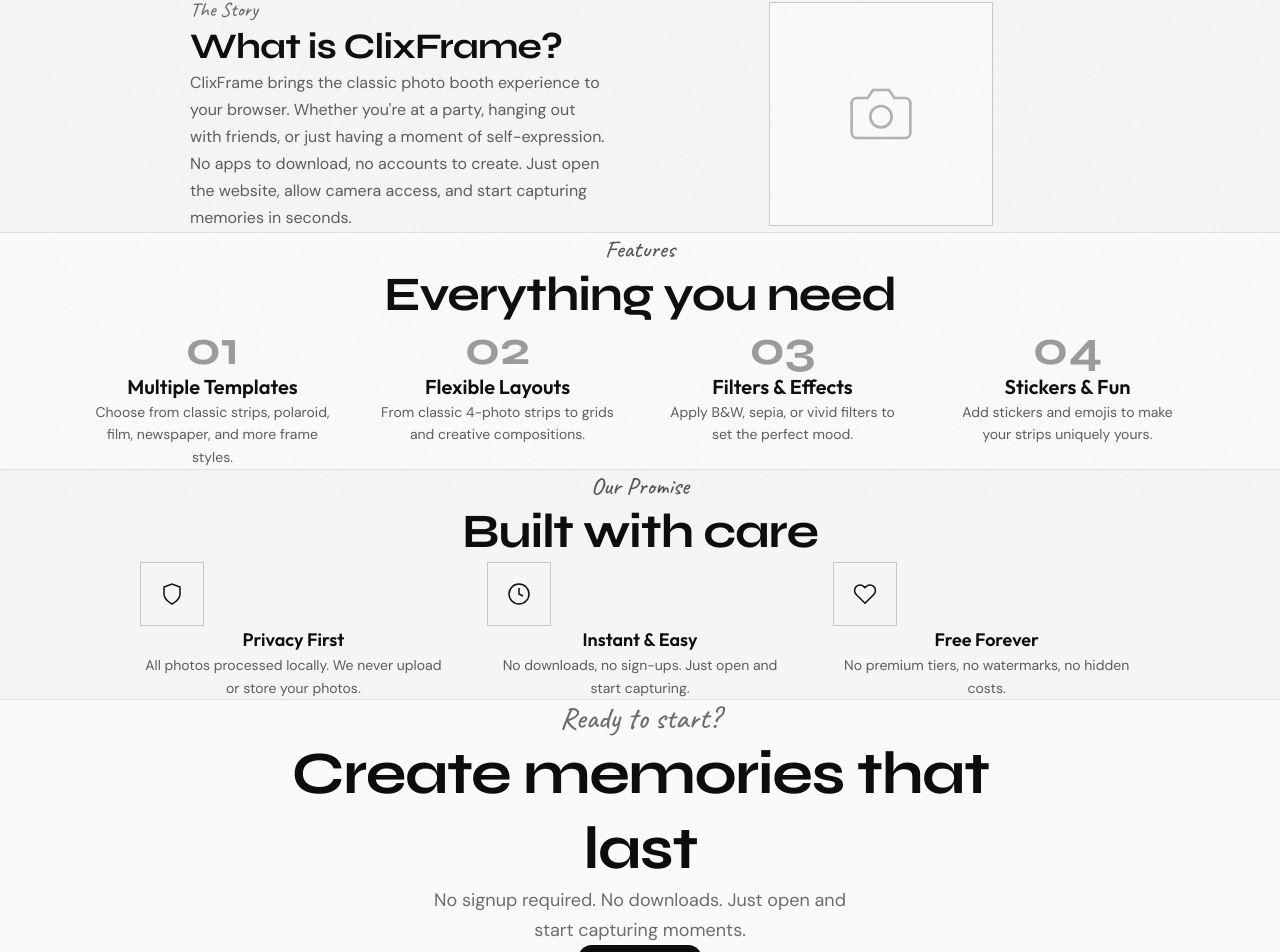
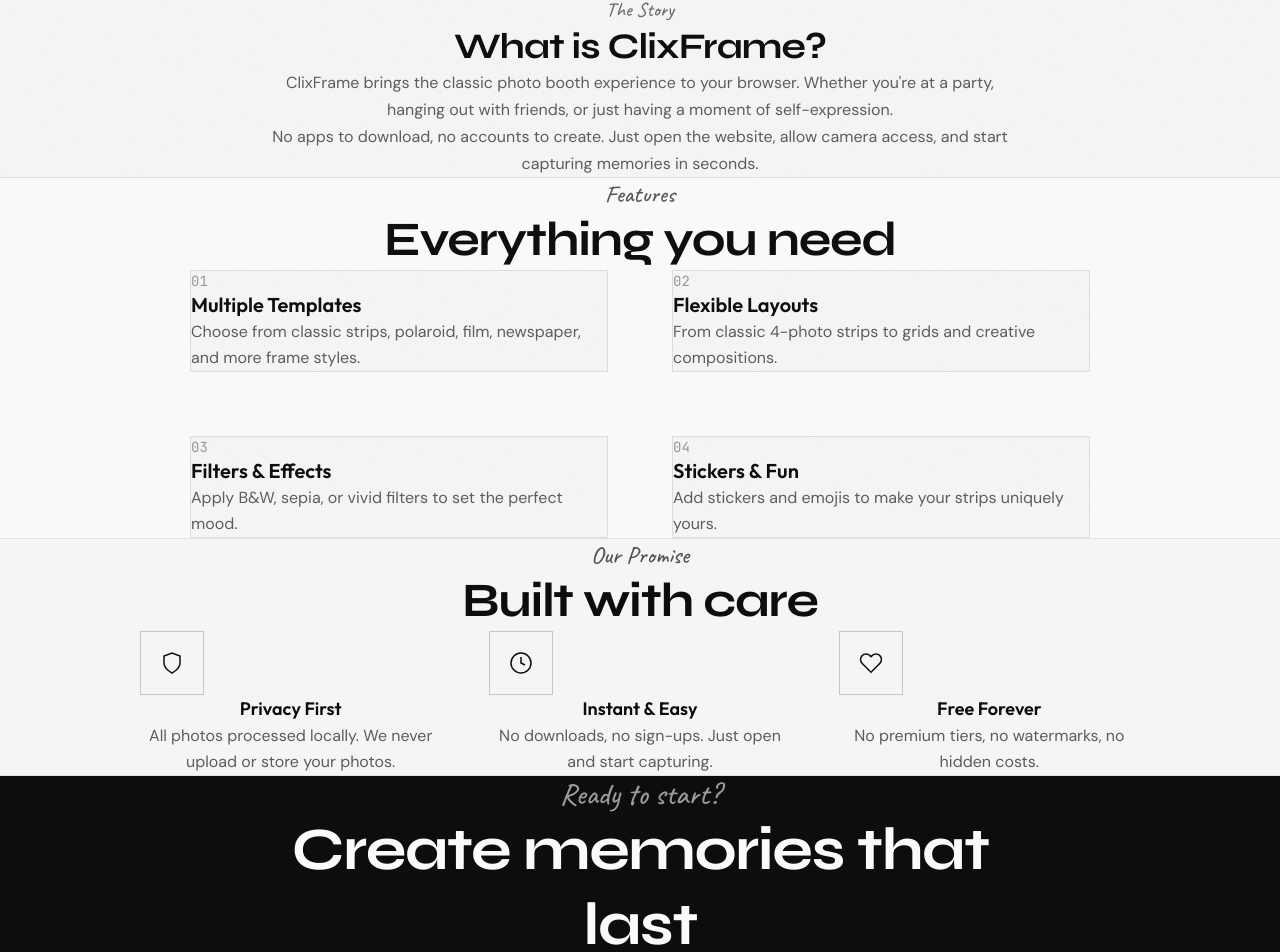
Before and after one commit to AmulyaSKumar/ClixFrame-VirtualPhotoBooth, a React (Vite) app: page /about in a window 1280 px wide. Shown: the part 284-1236 px from the top of the page. Built offline with nearby package versions, Linux system fonts and the light colour scheme.

Commit message:
Fix About, Privacy, Contact pages: remove placeholders, improve spacing, consistent buttons, FAQ dividers

```diff
--- a/src/components/pages/AboutPage.jsx
+++ b/src/components/pages/AboutPage.jsx
@@ -28,30 +28,20 @@
       </div>
 
       {/* What is ClixFrame Section */}
-      <section className="py-16 sm:py-24 md:py-32 bg-paper flex justify-center">
-        <div className="px-5 sm:px-8 lg:px-12" style={{ width: '100%', maxWidth: '900px' }}>
-          <div className="grid md:grid-cols-2 gap-10 md:gap-16 items-center">
-            <div>
+      <section className="py-20 sm:py-28 md:py-36 bg-paper flex justify-center">
+        <div className="px-5 sm:px-8 lg:px-12" style={{ width: '100%', maxWidth: '750px' }}>
+          <div className="text-center">
             <p className="font-accent text-lg sm:text-xl text-ink/60 mb-3">The Story</p>
-              <h2 className="font-hero text-2xl sm:text-3xl md:text-4xl text-ink font-bold leading-tight tracking-tight mb-6">
+            <h2 className="font-hero text-2xl sm:text-3xl md:text-4xl text-ink font-bold leading-tight tracking-tight mb-8">
               What is ClixFrame?
             </h2>
-              <div className="space-y-4 font-body text-mid text-sm sm:text-base leading-relaxed">
+            <div className="space-y-5 font-body text-mid text-base sm:text-lg leading-relaxed">
               <p>
                 ClixFrame brings the classic photo booth experience to your browser. Whether you're at a party, hanging out with friends, or just having a moment of self-expression.
               </p>
               <p>
                 No apps to download, no accounts to create. Just open the website, allow camera access, and start capturing memories in seconds.
               </p>
-              </div>
-            </div>
-            <div className="relative flex justify-center">
-              <div className="w-40 h-40 sm:w-48 sm:h-48 md:w-56 md:h-56 border border-ink/20 bg-bg flex items-center justify-center">
-                <svg width="64" height="64" viewBox="0 0 24 24" fill="none" stroke="currentColor" strokeWidth="1" className="text-ink/30">
-                  <path d="M23 19a2 2 0 0 1-2 2H3a2 2 0 0 1-2-2V8a2 2 0 0 1 2-2h4l2-3h6l2 3h4a2 2 0 0 1 2 2z" />
-                  <circle cx="12" cy="13" r="4" />
-                </svg>
-              </div>
             </div>
           </div>
         </div>
@@ -61,62 +51,54 @@
       <div className="h-px w-full bg-ink/10" />
 
       {/* Features Section */}
-      <section className="py-16 sm:py-24 md:py-32 bg-bg flex justify-center">
-        <div className="px-5 sm:px-8 lg:px-12" style={{ width: '100%', maxWidth: '1100px' }}>
+      <section className="py-20 sm:py-28 md:py-36 bg-bg flex justify-center">
+        <div className="px-5 sm:px-8 lg:px-12" style={{ width: '100%', maxWidth: '900px' }}>
           {/* Section Header */}
-          <div className="text-center mb-12 sm:mb-16 md:mb-20">
+          <div className="text-center mb-12 sm:mb-16">
             <p className="font-accent text-xl sm:text-2xl text-ink/70 mb-4">Features</p>
             <h2 className="font-hero text-2xl sm:text-3xl md:text-4xl lg:text-5xl text-ink font-bold leading-tight tracking-tight">
               Everything you need
             </h2>
           </div>
 
-          {/* Numbered Features */}
-          <div className="grid grid-cols-1 sm:grid-cols-2 lg:grid-cols-4 gap-8 sm:gap-10 text-center">
-            <div className="p-4 sm:p-6">
-              <span className="font-hero text-4xl sm:text-5xl font-bold text-ink/40 block">
-                01
-              </span>
-              <h3 className="font-subheading text-lg sm:text-xl text-ink font-semibold mt-4 mb-3">
+          {/* 2x2 Feature Grid */}
+          <div className="grid grid-cols-1 sm:grid-cols-2 gap-8 sm:gap-12 md:gap-16">
+            <div className="p-6 sm:p-8 bg-paper border border-ink/10">
+              <span className="font-typewriter text-sm text-ink/40 block mb-3">01</span>
+              <h3 className="font-subheading text-lg sm:text-xl text-ink font-semibold mb-3">
                 Multiple Templates
               </h3>
-              <p className="font-body text-mid text-sm leading-relaxed" style={{ maxWidth: '240px', margin: '0 auto' }}>
+              <p className="font-body text-mid text-sm sm:text-base leading-relaxed">
                 Choose from classic strips, polaroid, film, newspaper, and more frame styles.
               </p>
             </div>
 
-            <div className="p-4 sm:p-6">
-              <span className="font-hero text-4xl sm:text-5xl font-bold text-ink/40 block">
-                02
-              </span>
-              <h3 className="font-subheading text-lg sm:text-xl text-ink font-semibold mt-4 mb-3">
+            <div className="p-6 sm:p-8 bg-paper border border-ink/10">
+              <span className="font-typewriter text-sm text-ink/40 block mb-3">02</span>
+              <h3 className="font-subheading text-lg sm:text-xl text-ink font-semibold mb-3">
                 Flexible Layouts
               </h3>
-              <p className="font-body text-mid text-sm leading-relaxed" style={{ maxWidth: '240px', margin: '0 auto' }}>
+              <p className="font-body text-mid text-sm sm:text-base leading-relaxed">
                 From classic 4-photo strips to grids and creative compositions.
               </p>
             </div>
 
-            <div className="p-4 sm:p-6">
-              <span className="font-hero text-4xl sm:text-5xl font-bold text-ink/40 block">
-                03
-              </span>
-              <h3 className="font-subheading text-lg sm:text-xl text-ink font-semibold mt-4 mb-3">
+            <div className="p-6 sm:p-8 bg-paper border border-ink/10">
+              <span className="font-typewriter text-sm text-ink/40 block mb-3">03</span>
+              <h3 className="font-subheading text-lg sm:text-xl text-ink font-semibold mb-3">
                 Filters & Effects
               </h3>
-              <p className="font-body text-mid text-sm leading-relaxed" style={{ maxWidth: '240px', margin: '0 auto' }}>
+              <p className="font-body text-mid text-sm sm:text-base leading-relaxed">
                 Apply B&W, sepia, or vivid filters to set the perfect mood.
               </p>
             </div>
 
-            <div className="p-4 sm:p-6">
-              <span className="font-hero text-4xl sm:text-5xl font-bold text-ink/40 block">
-                04
-              </span>
-              <h3 className="font-subheading text-lg sm:text-xl text-ink font-semibold mt-4 mb-3">
+            <div className="p-6 sm:p-8 bg-paper border border-ink/10">
+              <span className="font-typewriter text-sm text-ink/40 block mb-3">04</span>
+              <h3 className="font-subheading text-lg sm:text-xl text-ink font-semibold mb-3">
                 Stickers & Fun
               </h3>
-              <p className="font-body text-mid text-sm leading-relaxed" style={{ maxWidth: '240px', margin: '0 auto' }}>
+              <p className="font-body text-mid text-sm sm:text-base leading-relaxed">
                 Add stickers and emojis to make your strips uniquely yours.
               </p>
             </div>
@@ -128,49 +110,49 @@
       <div className="h-px w-full bg-ink/10" />
 
       {/* Values Section */}
-      <section className="py-16 sm:py-24 md:py-32 bg-paper flex justify-center">
+      <section className="py-20 sm:py-28 md:py-36 bg-paper flex justify-center">
         <div className="px-5 sm:px-8 lg:px-12" style={{ width: '100%', maxWidth: '1000px' }}>
-          <div className="text-center mb-10 sm:mb-14">
+          <div className="text-center mb-12 sm:mb-16">
             <p className="font-accent text-xl sm:text-2xl text-ink/70 mb-4">Our Promise</p>
             <h2 className="font-hero text-2xl sm:text-3xl md:text-4xl lg:text-5xl text-ink font-bold leading-tight tracking-tight">
               Built with care
             </h2>
           </div>
 
-          <div className="grid sm:grid-cols-3 gap-8 sm:gap-10 text-center">
+          <div className="grid sm:grid-cols-3 gap-10 sm:gap-12 text-center">
             <div>
-              <div className="w-14 h-14 sm:w-16 sm:h-16 border border-ink/20 flex items-center justify-center mx-auto mb-4 sm:mb-5">
+              <div className="w-14 h-14 sm:w-16 sm:h-16 border border-ink/20 flex items-center justify-center mx-auto mb-5 sm:mb-6">
                 <svg width="24" height="24" viewBox="0 0 24 24" fill="none" stroke="currentColor" strokeWidth="1.5" className="text-ink">
                   <path d="M12 22s8-4 8-10V5l-8-3-8 3v7c0 6 8 10 8 10z" />
                 </svg>
               </div>
-              <h3 className="font-subheading text-base sm:text-lg text-ink font-semibold mb-2 sm:mb-3">Privacy First</h3>
-              <p className="font-body text-mid text-sm leading-relaxed">
+              <h3 className="font-subheading text-base sm:text-lg text-ink font-semibold mb-3">Privacy First</h3>
+              <p className="font-body text-mid text-sm sm:text-base leading-relaxed">
                 All photos processed locally. We never upload or store your photos.
               </p>
             </div>
 
             <div>
-              <div className="w-14 h-14 sm:w-16 sm:h-16 border border-ink/20 flex items-center justify-center mx-auto mb-4 sm:mb-5">
+              <div className="w-14 h-14 sm:w-16 sm:h-16 border border-ink/20 flex items-center justify-center mx-auto mb-5 sm:mb-6">
                 <svg width="24" height="24" viewBox="0 0 24 24" fill="none" stroke="currentColor" strokeWidth="1.5" className="text-ink">
                   <circle cx="12" cy="12" r="10" />
                   <path d="M12 6v6l4 2" />
                 </svg>
               </div>
-              <h3 className="font-subheading text-base sm:text-lg text-ink font-semibold mb-2 sm:mb-3">Instant & Easy</h3>
-              <p className="font-body text-mid text-sm leading-relaxed">
+              <h3 className="font-subheading text-base sm:text-lg text-ink font-semibold mb-3">Instant & Easy</h3>
+              <p className="font-body text-mid text-sm sm:text-base leading-relaxed">
                 No downloads, no sign-ups. Just open and start capturing.
               </p>
             </div>
 
             <div>
-              <div className="w-14 h-14 sm:w-16 sm:h-16 border border-ink/20 flex items-center justify-center mx-auto mb-4 sm:mb-5">
+              <div className="w-14 h-14 sm:w-16 sm:h-16 border border-ink/20 flex items-center justify-center mx-auto mb-5 sm:mb-6">
                 <svg width="24" height="24" viewBox="0 0 24 24" fill="none" stroke="currentColor" strokeWidth="1.5" className="text-ink">
                   <path d="M20.84 4.61a5.5 5.5 0 0 0-7.78 0L12 5.67l-1.06-1.06a5.5 5.5 0 0 0-7.78 7.78l1.06 1.06L12 21.23l7.78-7.78 1.06-1.06a5.5 5.5 0 0 0 0-7.78z" />
                 </svg>
               </div>
-              <h3 className="font-subheading text-base sm:text-lg text-ink font-semibold mb-2 sm:mb-3">Free Forever</h3>
-              <p className="font-body text-mid text-sm leading-relaxed">
+              <h3 className="font-subheading text-base sm:text-lg text-ink font-semibold mb-3">Free Forever</h3>
+              <p className="font-body text-mid text-sm sm:text-base leading-relaxed">
                 No premium tiers, no watermarks, no hidden costs.
               </p>
             </div>
@@ -182,26 +164,24 @@
       <div className="h-px w-full bg-ink/10" />
 
       {/* CTA Section */}
-      <div className="py-20 sm:py-28 md:py-36 bg-bg flex justify-center">
+      <section className="py-24 sm:py-32 md:py-40 bg-ink flex justify-center">
         <div className="px-5 sm:px-8 lg:px-12 text-center" style={{ maxWidth: '700px' }}>
-          <p className="font-accent text-xl sm:text-2xl md:text-3xl text-ink/60 mb-4 sm:mb-6">Ready to start?</p>
-          <h2 className="font-hero text-3xl sm:text-4xl md:text-5xl lg:text-6xl text-ink font-bold leading-tight tracking-tight mb-4 sm:mb-6">
+          <p className="font-accent text-xl sm:text-2xl md:text-3xl text-bg/60 mb-4 sm:mb-6">Ready to start?</p>
+          <h2 className="font-hero text-3xl sm:text-4xl md:text-5xl lg:text-6xl text-bg font-bold leading-tight tracking-tight mb-4 sm:mb-6">
             Create memories that last
           </h2>
-          <p className="font-body text-ink/60 text-sm sm:text-base md:text-lg leading-relaxed mb-8 sm:mb-12" style={{ maxWidth: '420px', margin: '0 auto' }}>
+          <p className="font-body text-bg/50 text-sm sm:text-base md:text-lg leading-relaxed mb-10 sm:mb-12" style={{ maxWidth: '420px', margin: '0 auto' }}>
             No signup required. No downloads. Just open and start capturing moments.
           </p>
           <Link
             to="/templates"
-            className="inline-block font-subheading text-sm sm:text-base md:text-lg font-semibold bg-ink text-bg px-8 sm:px-12 md:px-16 py-3 sm:py-4 md:py-5 rounded-full hover:bg-ink/90 transition-all duration-300 hover:scale-[1.03]"
+            className="inline-block font-typewriter text-base sm:text-lg font-semibold uppercase tracking-wider bg-bg text-ink px-10 sm:px-14 py-4 sm:py-5 hover:bg-paper transition-all duration-300 hover:scale-[1.02]"
+            style={{ letterSpacing: '0.08em' }}
           >
             Start the Booth
           </Link>
         </div>
-      </div>
-
-      {/* Footer Buffer */}
-      <div className="w-full h-16 sm:h-24 md:h-32 bg-bg" />
+      </section>
 
       {/* Footer */}
       <Footer />
```
Also changed, not shown: src/components/pages/ContactPage.jsx (+31 -36 lines), src/components/pages/PrivacyPage.jsx (+41 -57 lines), src/components/shared/Navbar.jsx (+6 -3 lines). Lines whose indentation alone changed are shown as unchanged.
